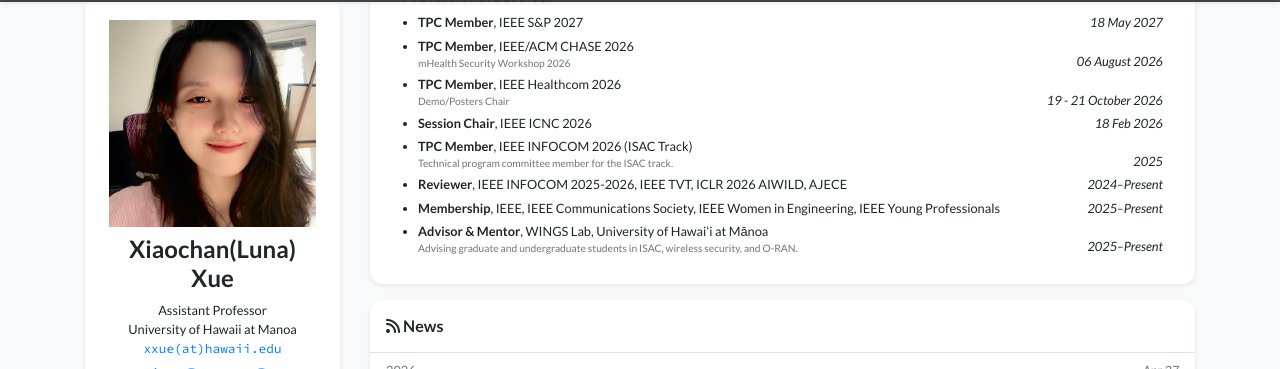
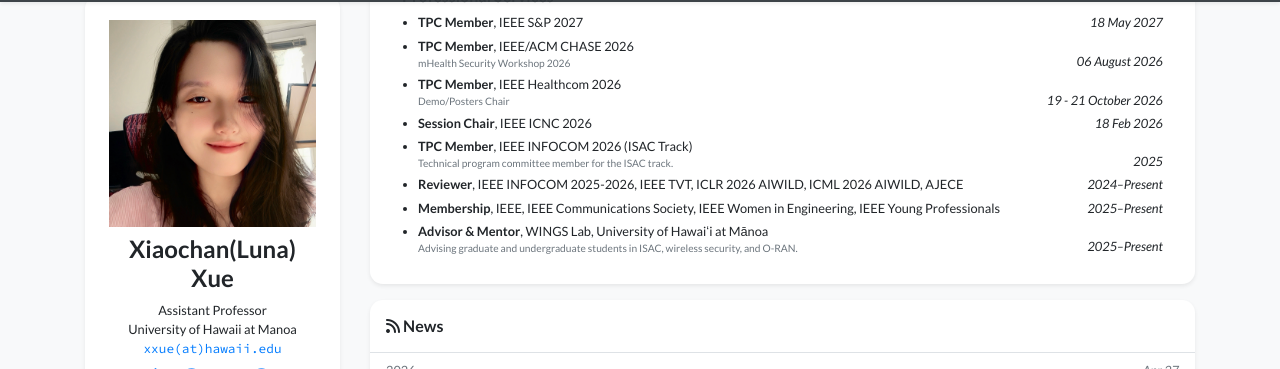
Before and after one commit to Luna-Xue/Luna-Xue.github.io, a Jekyll site: the page built from index.html, in a window 1280 px wide and 900 px high, scrolled down 1012 px. Shown: the part 84-453 px from the top of the window. Built offline with Jekyll 4.4.1, drawn with Linux system fonts in a browser that asks for light colours; nearby versions of some CDN libraries; a style sheet for code colours, icons or effects is not loaded.

Commit message:
[update] News

```diff
--- a/_data/profile.yml
+++ b/_data/profile.yml
@@ -90,7 +90,7 @@
     note: "Technical program committee member for the ISAC track."
 
   - role: "Reviewer"
-    venue: "IEEE INFOCOM 2025-2026, IEEE TVT, ICLR 2026 AIWILD, AJECE"
+    venue: "IEEE INFOCOM 2025-2026, IEEE TVT, ICLR 2026 AIWILD, ICML 2026 AIWILD, AJECE"
     date: "2024–Present"
 
   - role: "Membership"
```
